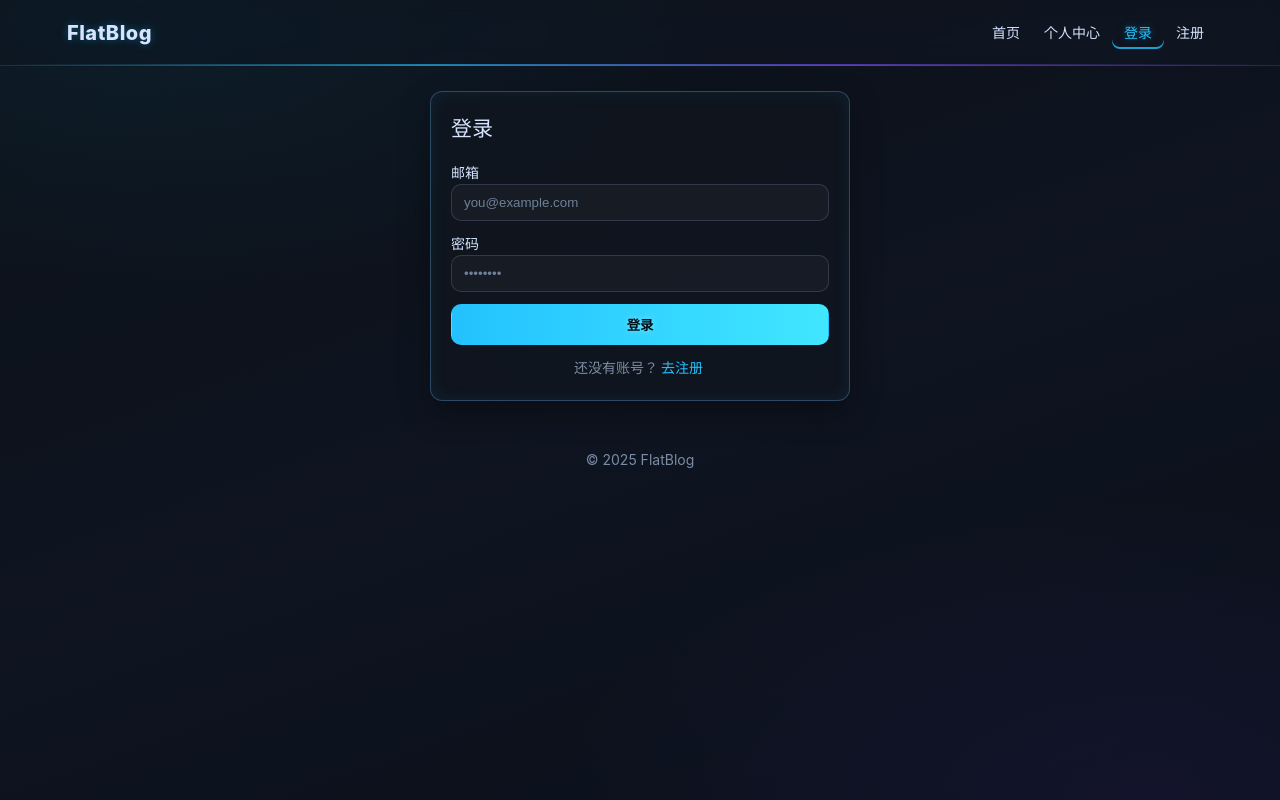
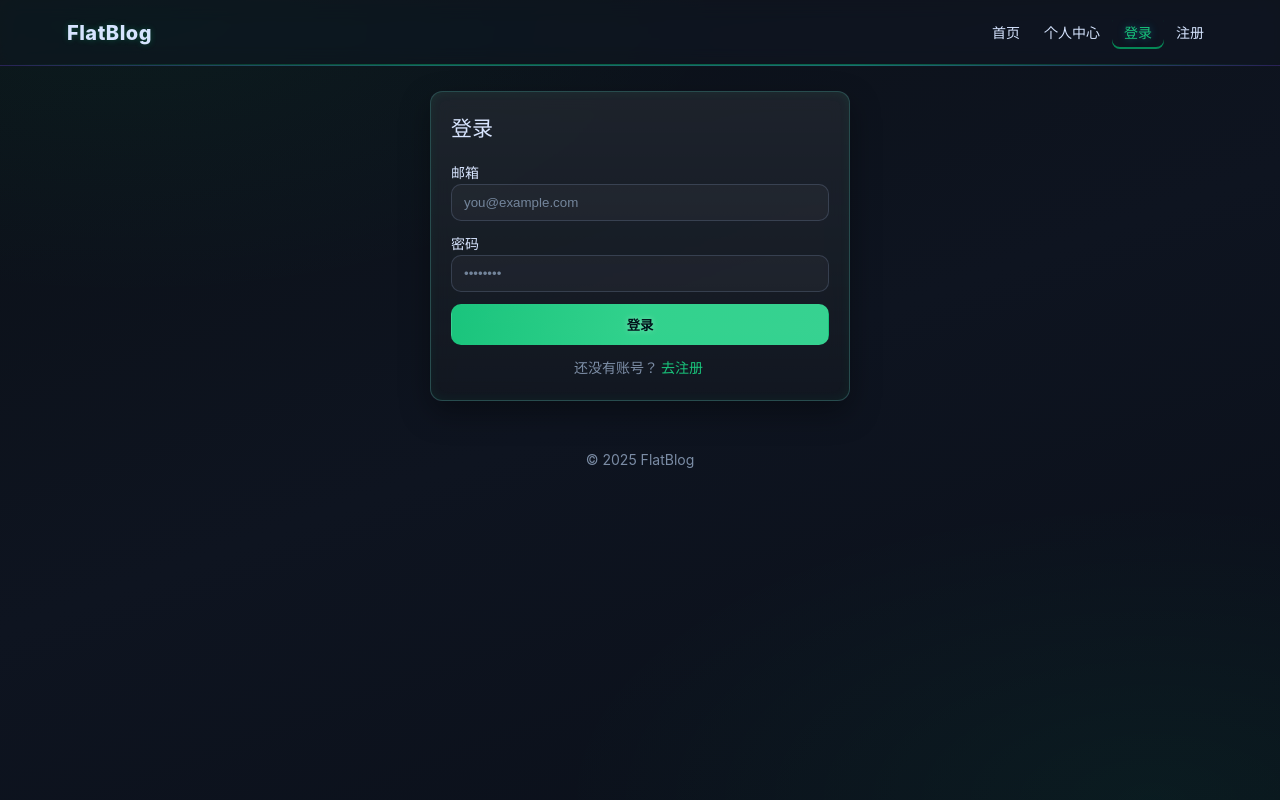
Before and after one commit to FANgogh1/blog, a Vue app: page /login in a window 1280 px wide. Built offline with nearby package versions, Linux system fonts and the light colour scheme.

Commit message:
实现登录注册功能

```diff
--- a/package.json
+++ b/package.json
@@ -12,7 +12,9 @@
     "preview": "vite preview"
   },
   "dependencies": {
-    "vue": "^3.5.22"
+    "@supabase/supabase-js": "^2.76.1",
+    "vue": "^3.5.22",
+    "vue-router": "^4.6.3"
   },
   "devDependencies": {
     "@vitejs/plugin-vue": "^6.0.1",
--- a/src/assets/blog.css
+++ b/src/assets/blog.css
@@ -9,9 +9,9 @@
   --card-solid: #11161e;
   --text: #d6e4ff;
   --muted: #7b8ca5;
-  --primary: #23c2ff;                   /* 霓虹蓝青 */
-  --primary-hover: #41e6ff;
-  --accent: #7c4dff;                    /* 赛博紫 */
+  --primary: #18c37a;                   /* 低饱和稳重绿 */
+  --primary-hover: #34d18f;
+  --accent: #22d3a0;                    /* 低饱和赛博绿 */
   --border: rgba(76, 88, 112, 0.5);
   --radius: 12px;
   --shadow: 0 12px 30px rgba(0, 0, 0, 0.35);
@@ -26,8 +26,8 @@ body {
 
   /* 暗色渐变 + 细网格背景，增强科技感 */
   background:
-    radial-gradient(1000px 500px at 10% 0%, rgba(35, 194, 255, 0.08), transparent 60%),
-    radial-gradient(1000px 500px at 90% 100%, rgba(124, 77, 255, 0.08), transparent 60%),
+    radial-gradient(1000px 500px at 10% 0%, rgba(0, 232, 132, 0.05), transparent 60%),
+    radial-gradient(1000px 500px at 90% 100%, rgba(0, 255, 160, 0.05), transparent 60%),
     linear-gradient(160deg, var(--bg-grad-1), var(--bg-grad-2) 50%, var(--bg-grad-3));
   position: relative;
 }
@@ -46,7 +46,7 @@ a:hover { color: var(--primary-hover); }
 .navbar::after {
   content: "";
   position: absolute; left: 0; right: 0; bottom: 0; height: 2px;
-  background: linear-gradient(90deg, rgba(35,194,255,0.0), rgba(35,194,255,0.6), rgba(124,77,255,0.6), rgba(35,194,255,0.0));
+  background: linear-gradient(90deg, rgba(0,232,132,0.0), rgba(0,232,132,0.35), rgba(0,255,160,0.35), rgba(0,232,132,0.0));
   filter: blur(0.2px);
   animation: neon-slide 6s linear infinite;
 }
@@ -61,7 +61,7 @@ a:hover { color: var(--primary-hover); }
 .brand {
   font-weight: 800; font-size: 20px; margin-right: auto; color: var(--text);
   letter-spacing: 0.5px;
-  text-shadow: 0 0 8px rgba(35, 194, 255, 0.35);
+  text-shadow: 0 0 6px rgba(0, 232, 132, 0.25);
 }
 .nav a {
   padding: 8px 12px; border-radius: 8px; color: var(--text);
@@ -70,7 +70,7 @@ a:hover { color: var(--primary-hover); }
   color: var(--primary);
   background: transparent;
   text-shadow: 0 0 8px rgba(35, 194, 255, 0.35);
-  box-shadow: inset 0 -2px 0 rgba(35, 194, 255, 0.8);
+  box-shadow: inset 0 -2px 0 rgba(0, 232, 132, 0.55);
 }
 
 .card {
@@ -87,7 +87,7 @@ a:hover { color: var(--primary-hover); }
   border-radius: inherit;
   pointer-events: none;
   /* 霓虹微光边框 */
-  box-shadow: 0 0 0 1px rgba(35, 194, 255, 0.15), 0 0 18px rgba(35, 194, 255, 0.08) inset;
+  box-shadow: 0 0 0 1px rgba(0, 232, 132, 0.12), 0 0 12px rgba(0, 232, 132, 0.06) inset;
 }
 .card:hover {
   box-shadow: 0 16px 40px rgba(0,0,0,0.45), 0 0 16px rgba(124,77,255,0.25);
@@ -103,16 +103,23 @@ a:hover { color: var(--primary-hover); }
 }
 .btn:hover {
   transform: translateY(-1px);
-  border-color: rgba(35, 194, 255, 0.5);
-  box-shadow: 0 6px 16px rgba(35, 194, 255, 0.18);
+  border-color: rgba(0, 232, 132, 0.35);
+  box-shadow: 0 4px 12px rgba(0, 232, 132, 0.16);
 }
 .btn.primary {
-  background: linear-gradient(90deg, var(--primary), var(--primary-hover));
+  background: linear-gradient(100deg, #18c37a 0%, #2fd18b 50%, #34d18f 100%);
   border-color: transparent; color: #001018; font-weight: 700;
   text-shadow: 0 0 6px rgba(255,255,255,0.35);
 }
+.btn.primary::after {
+  content:"";
+  position:absolute; inset:0; border-radius: inherit;
+  background: linear-gradient(180deg, rgba(255,255,255,0.12), rgba(255,255,255,0.02));
+  mix-blend-mode: soft-light;
+  pointer-events:none;
+}
 .btn.primary:hover {
-  box-shadow: 0 10px 24px rgba(35, 194, 255, 0.35);
+  box-shadow: 0 8px 20px rgba(0, 232, 132, 0.26);
   filter: saturate(120%);
 }
 .btn.ghost { background: transparent; color: var(--muted); }
--- /dev/null
+++ b/src/lib/supabase.js
@@ -0,0 +1,6 @@
+import { createClient } from '@supabase/supabase-js';
+
+const supabaseUrl = 'https://qghxnulnxxtvaqupoxeo.supabase.co';
+const supabaseAnonKey = 'eyJhbGciOiJIUzI1NiIsInR5cCI6IkpXVCJ9.eyJpc3MiOiJzdXBhYmFzZSIsInJlZiI6InFnaHhudWxueHh0dmFxdXBveGVvIiwicm9sZSI6ImFub24iLCJpYXQiOjE3NjEwMzcwMzAsImV4cCI6MjA3NjYxMzAzMH0._RahoiQh9FBFhcvirKqvm4SDZ2dlK7rfZSCC02ZbSXM';
+
+export const supabase = createClient(supabaseUrl, supabaseAnonKey);
--- a/src/pages/Login.vue
+++ b/src/pages/Login.vue
@@ -1,11 +1,24 @@
 <script setup>
 import { ref } from 'vue';
 import { useRouter } from 'vue-router';
+import { supabase } from '../lib/supabase';
 const router = useRouter();
 const form = ref({ email: '', password: '' });
-const onSubmit = () => {
-  // 仅演示：存入 localStorage，跳转个人中心
-  localStorage.setItem('flatblog:user', JSON.stringify({ email: form.value.email }));
+const loading = ref(false);
+const errorMsg = ref('');
+
+const onSubmit = async () => {
+  errorMsg.value = '';
+  loading.value = true;
+  const { data, error } = await supabase.auth.signInWithPassword({
+    email: form.value.email.trim(),
+    password: form.value.password
+  });
+  loading.value = false;
+  if (error) {
+    errorMsg.value = error.message || '登录失败';
+    return;
+  }
   router.push({ name: 'profile' });
 };
 </script>
--- a/src/pages/Profile.vue
+++ b/src/pages/Profile.vue
@@ -1,12 +1,22 @@
 <script setup>
 import { ref, onMounted } from 'vue';
+import { supabase } from '../lib/supabase';
+
 const user = ref(null);
-onMounted(() => {
-  try { user.value = JSON.parse(localStorage.getItem('flatblog:user') || 'null'); }
-  catch { user.value = null; }
+const loading = ref(true);
+
+onMounted(async () => {
+  const { data, error } = await supabase.auth.getUser();
+  loading.value = false;
+  if (error) {
+    user.value = null;
+    return;
+  }
+  user.value = data.user || null;
 });
-const logout = () => {
-  localStorage.removeItem('flatblog:user');
+
+const logout = async () => {
+  await supabase.auth.signOut();
   location.href = '/';
 };
 </script>
--- a/src/pages/Register.vue
+++ b/src/pages/Register.vue
@@ -1,11 +1,29 @@
 <script setup>
 import { ref } from 'vue';
 import { useRouter } from 'vue-router';
+import { supabase } from '../lib/supabase';
 const router = useRouter();
 const form = ref({ email: '', password: '', nickname: '' });
-const onSubmit = () => {
-  // 仅演示：注册即写入 localStorage，跳转登录或个人中心
-  localStorage.setItem('flatblog:user', JSON.stringify({ email: form.value.email, nickname: form.value.nickname }));
+const loading = ref(false);
+const errorMsg = ref('');
+const infoMsg = ref('');
+
+const onSubmit = async () => {
+  errorMsg.value = ''; infoMsg.value = '';
+  loading.value = true;
+  const { data, error } = await supabase.auth.signUp({
+    email: form.value.email.trim(),
+    password: form.value.password,
+    options: {
+      data: { nickname: form.value.nickname?.trim() || '' }
+    }
+  });
+  loading.value = false;
+  if (error) {
+    errorMsg.value = error.message || '注册失败';
+    return;
+  }
+  infoMsg.value = '注册成功，请前往邮箱验证后登录';
   router.push({ name: 'login' });
 };
 </script>
```
Also changed, not shown: 1 other file (tests, documents, lock files or other folders).
